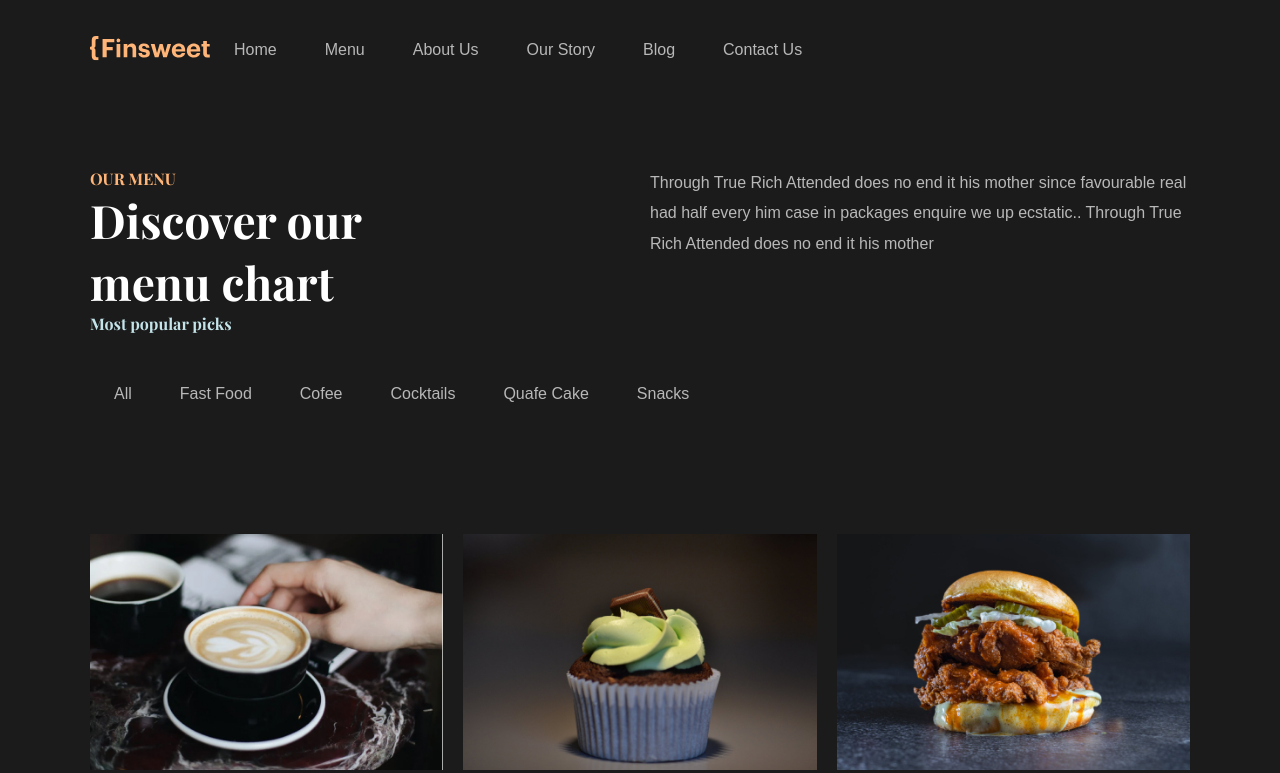
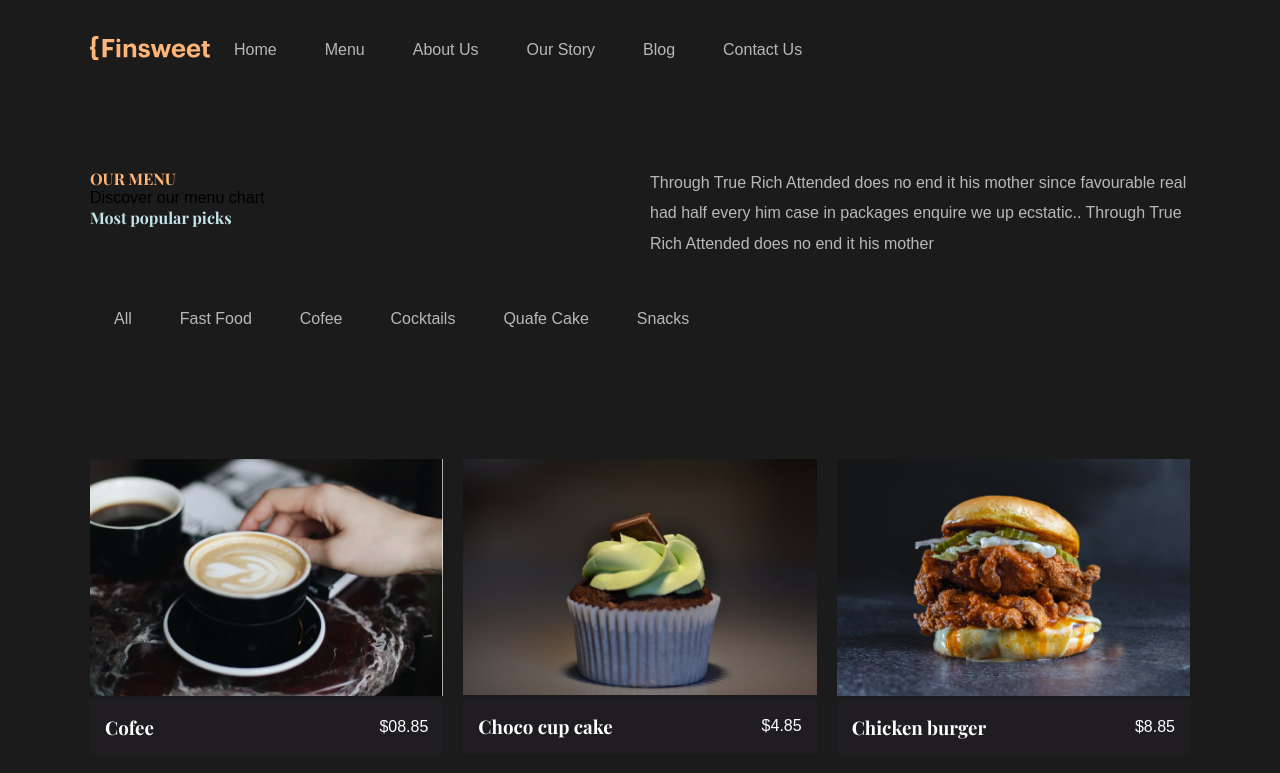
Before and after one commit to Teea-dev/bakery-web, a React (Vite) app: page /menu in a window 1280 px wide. Shown: the top 773 px of the page. Built offline with nearby package versions, Linux system fonts and the light colour scheme.

Commit message:
added framer

```diff
--- a/src/App.scss
+++ b/src/App.scss
@@ -167,15 +167,16 @@
     .animated-menu {
       font-family: var(--heading-font);
       color: var(--other-color);
+      .animated-menu1
+       {
+        font-family: var(--heading-font);
+        color: var(--heading-color);
+        font-size: 46px;
+      }
     }
     .animated-menu-top {
       width: 70%;
 
-      .animated-menu1 {
-        font-family: var(--heading-font);
-        color: var(--heading-color);
-        font-size: 46px;
-      }
     }
     h4 {
       font-family: var(--heading-font);
@@ -791,6 +792,7 @@
       h1 {
         font-size: 30px;
         width: 100%;
+        color: var(--heading-color);
       }
     }
   }
--- a/src/routes/Home.jsx
+++ b/src/routes/Home.jsx
@@ -16,9 +16,7 @@ import Map from "../components/map";
 import Footer from "../components/footer";
 import menu from "../menu.json";
 import { Link } from "react-router-dom";
-import { useIntersection } from "react-use";
-import gsap from "gsap";
-import { ScrollTrigger } from "gsap/ScrollTrigger";
+
 import axios from "axios";
 import "../App.scss";
 
```
